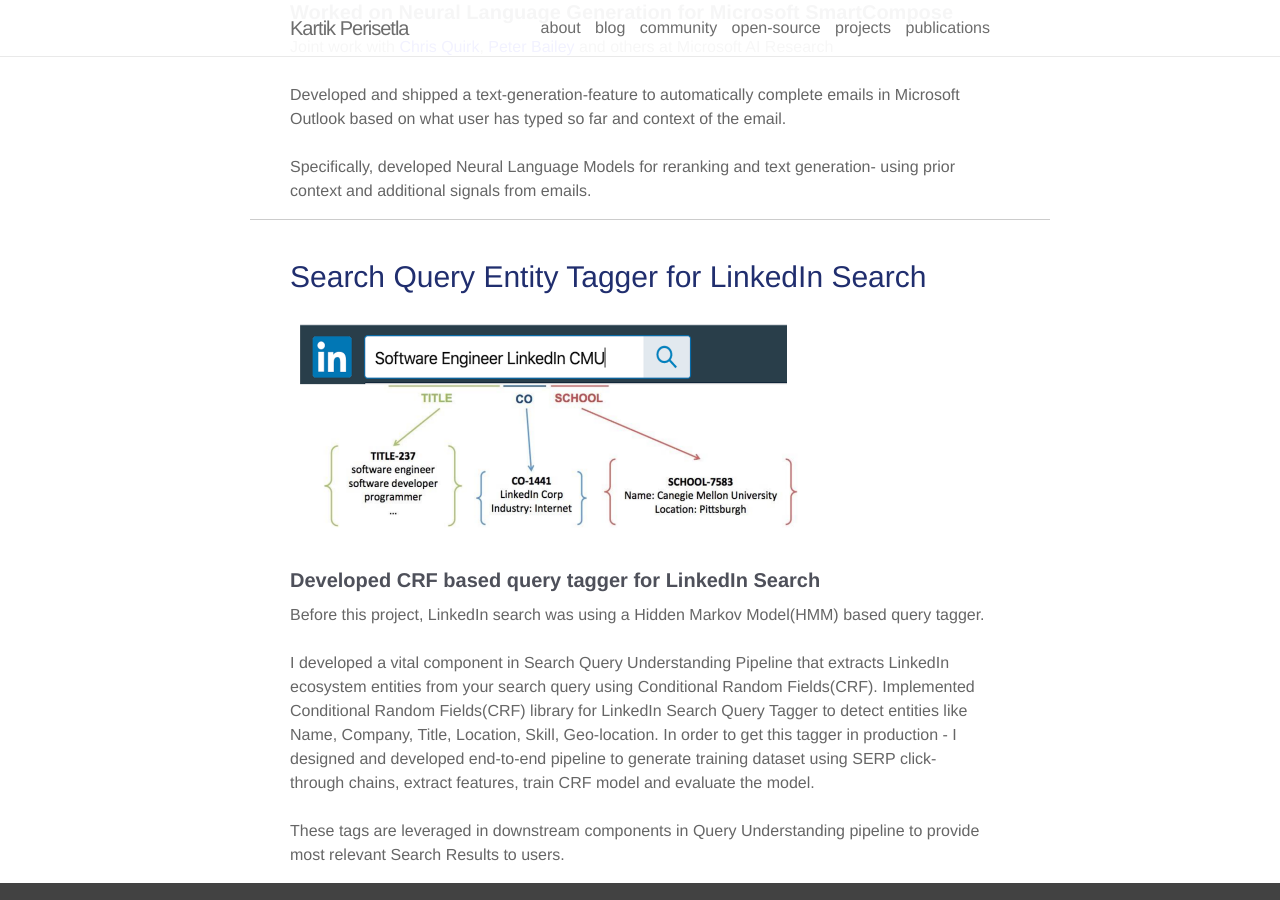
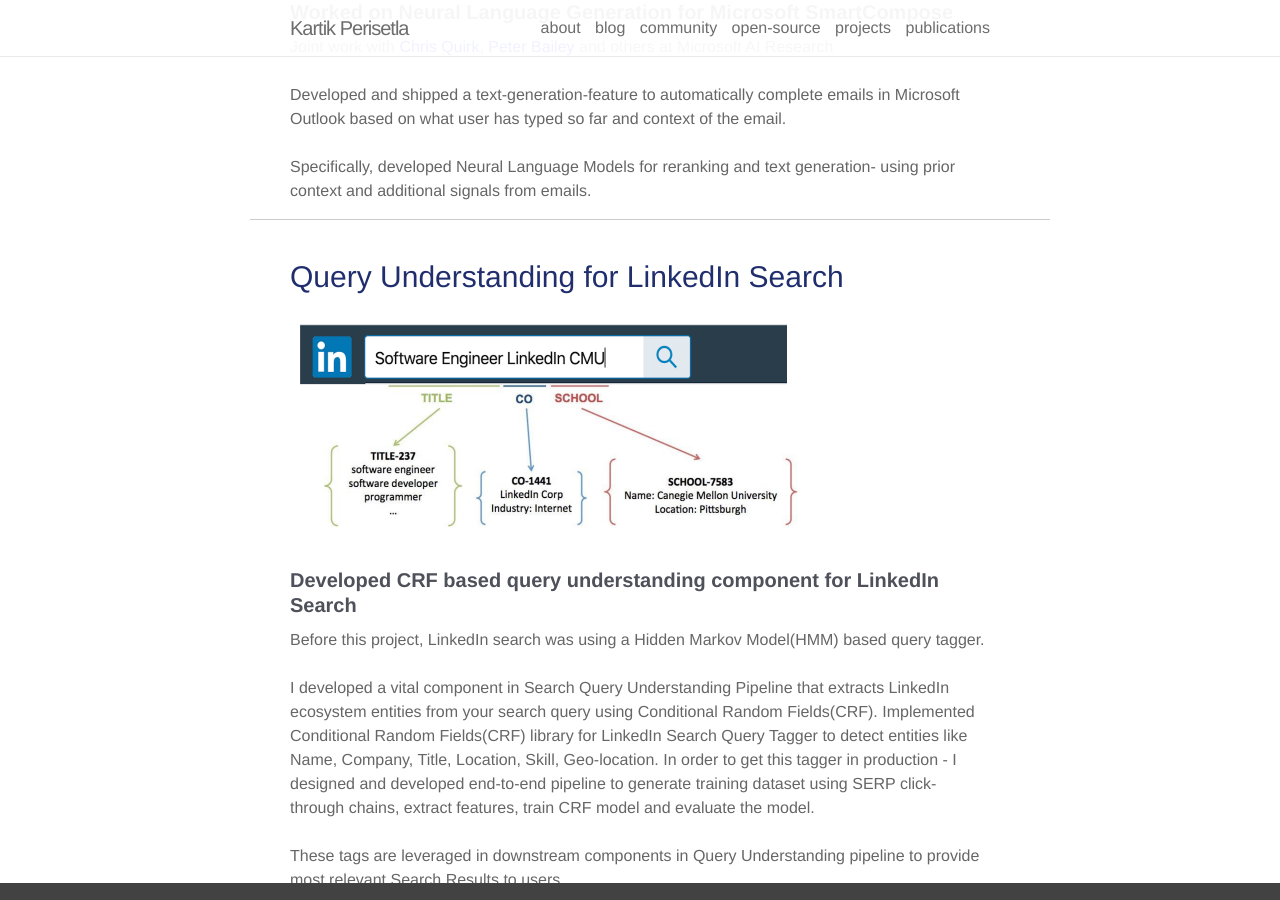
Before and after one commit to kartikperisetla/kartikperisetla.github.io, a Jekyll site: the page built from _pages/projects.md, in a window 1280 px wide and 900 px high, scrolled down 2656 px. Built offline with Jekyll 4.4.1, drawn with Linux system fonts in a browser that asks for light colours; nearby versions of some CDN libraries.

Commit message:
nit comment

```diff
--- a/_pages/projects.md
+++ b/_pages/projects.md
@@ -53,11 +53,11 @@
 <h4 class="year" />
 <br />
 
-<h3 style="color:#202E6E">Search Query Entity Tagger for LinkedIn Search
+<h3 style="color:#202E6E">Query Understanding for LinkedIn Search
 </h3>
 <img class="thumbnail" src="/assets/img/crf_query_tagger.png" width="520px" height="230px" border="0px" />
 <p align="justify">
-    <b><h4 style="color:#4E505A"> Developed CRF based query tagger for LinkedIn Search </h4></b>
+    <b><h4 style="color:#4E505A"> Developed CRF based query understanding component for LinkedIn Search </h4></b>
     Before this project, LinkedIn search was using a Hidden Markov Model(HMM) based query tagger.<br/><br/>
 
     I developed a vital component in Search Query Understanding Pipeline that extracts LinkedIn ecosystem entities from
```
